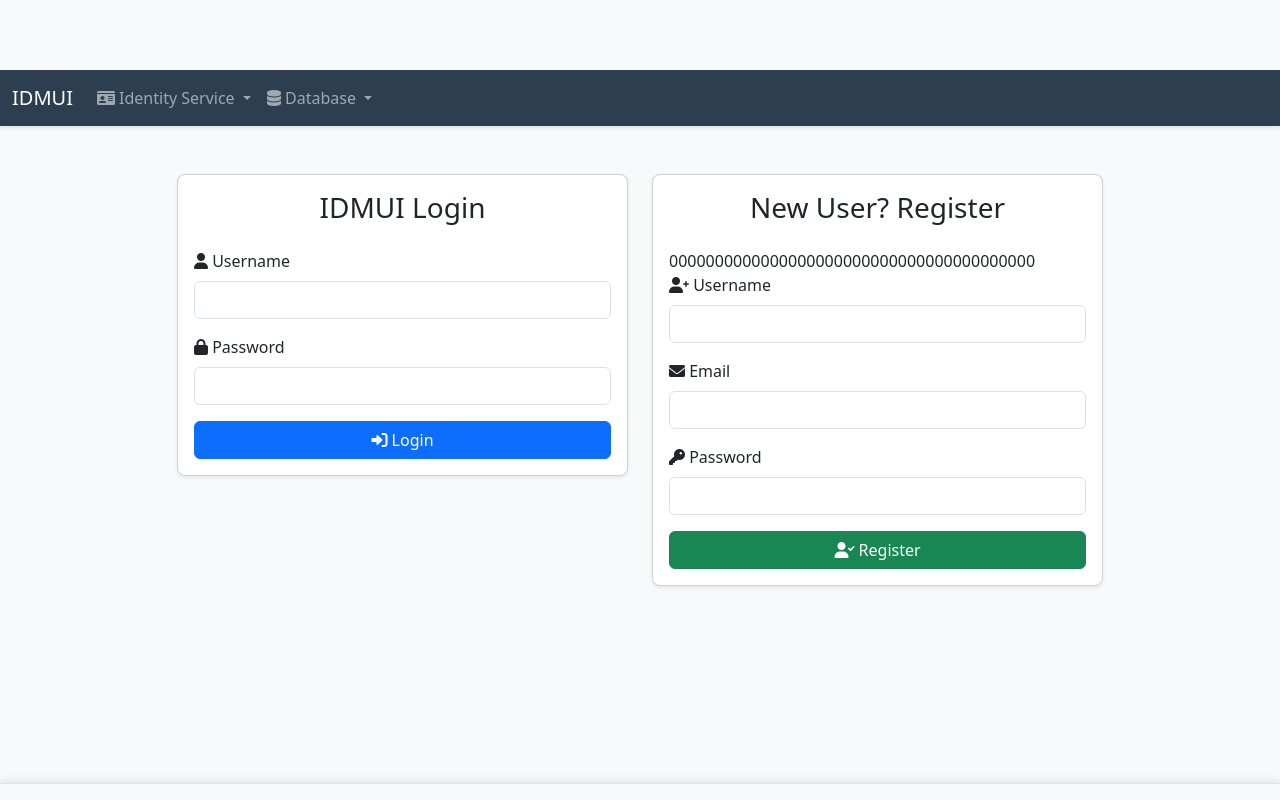
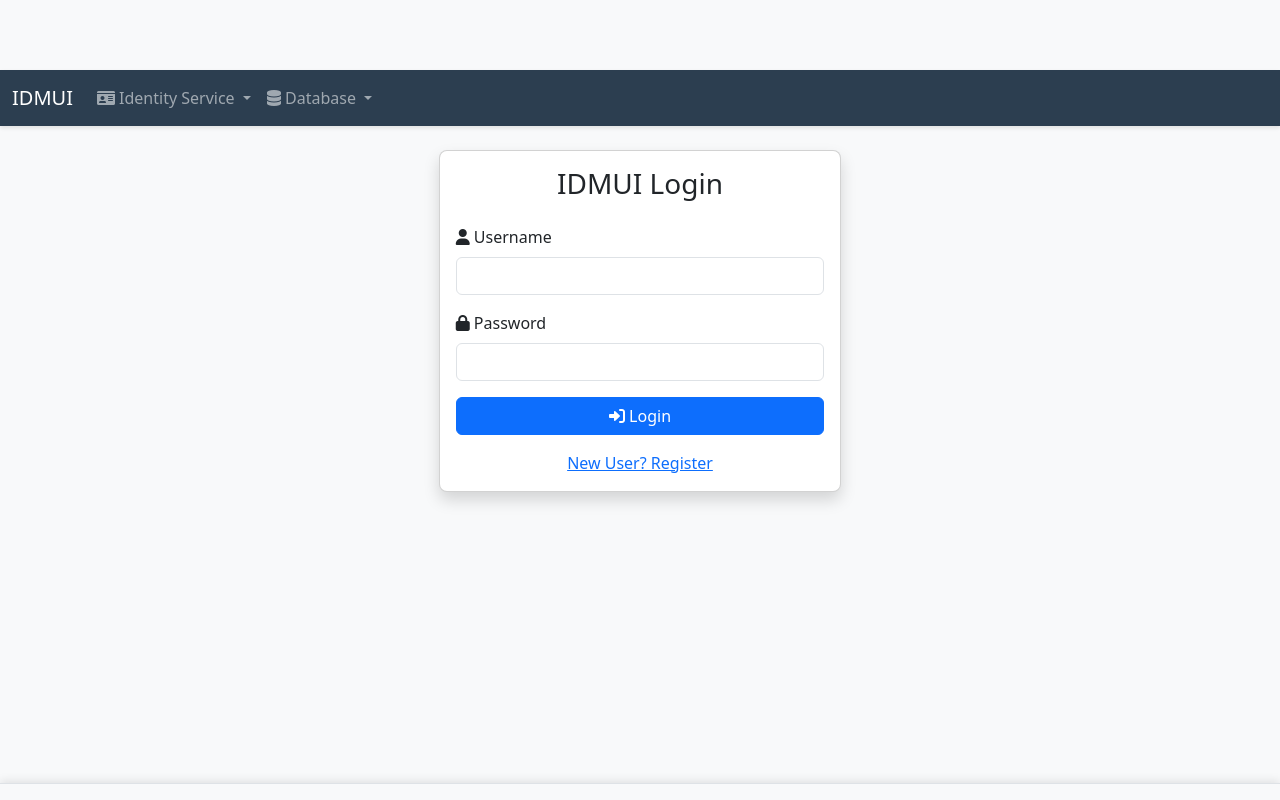
Before and after one commit to codeX2K26/IDMUI, a Flask app: page / in a window 1280 px wide. Run offline with Flask 2, Linux system fonts and the light colour scheme; parts of the project's set-up code (start-up, migrations or seed data) failed here and were passed over; some libraries are stand-ins or nearby versions.

Commit message:
login.html

```diff
--- a/app/templates/auth/login.html
+++ b/app/templates/auth/login.html
@@ -3,11 +3,9 @@
 {% block title %}Login{% endblock %}
 
 {% block content %}
-<div class="container mt-5">
 <div class="row justify-content-center">
-        <!-- Login Form -->
-        <div class="col-md-5">
-            <div class="card shadow-sm mb-4">
+    <div class="col-md-6 col-lg-4">
+        <div class="card shadow">
             <div class="card-body">
                 <h3 class="card-title text-center mb-4">IDMUI Login</h3>
                 <form method="POST" action="{{ url_for('auth.login') }}">
@@ -27,42 +25,43 @@
                         <i class="fas fa-sign-in-alt"></i> Login
                     </button>
                 </form>
-                </div>
-            </div>
-        </div>
-
-        <!-- Registration Form -->
-        <div class="col-md-5">
-            <div class="card shadow-sm">
-                <div class="card-body">
-                    <h3 class="card-title text-center mb-4">New User? Register</h3>
-                    <form method="POST" action="{{ url_for('auth.register') }}">
-                        {{ csrf_token() }}
-                        <div class="mb-3">
-                            <label for="reg_username" class="form-label">
-                                <i class="fas fa-user-plus"></i> Username
-                            </label>
-                            <input type="text" class="form-control" id="reg_username" name="reg_username" required>
-                        </div>
-                        <div class="mb-3">
-                            <label for="reg_email" class="form-label">
-                                <i class="fas fa-envelope"></i> Email
-                            </label>
-                            <input type="email" class="form-control" id="reg_email" name="reg_email" required>
-                        </div>
-                        <div class="mb-3">
-                            <label for="reg_password" class="form-label">
-                                <i class="fas fa-key"></i> Password
-                            </label>
-                            <input type="password" class="form-control" id="reg_password" name="reg_password" required>
-                        </div>
-                        <button type="submit" class="btn btn-success w-100">
-                            <i class="fas fa-user-check"></i> Register
-                        </button>
-                    </form>
+                <div class="text-center mt-3">
+                    <a href="#" data-bs-toggle="modal" data-bs-target="#registerModal">New User? Register</a>
                 </div>
             </div>
         </div>
     </div>
 </div>
+
+<!-- ✅ Registration Modal -->
+<div class="modal fade" id="registerModal" tabindex="-1" aria-labelledby="registerModalLabel" aria-hidden="true">
+  <div class="modal-dialog">
+    <div class="modal-content shadow">
+      <form method="POST" action="{{ url_for('auth.register') }}">
+        <input type="hidden" name="csrf_token" value="{{ csrf_token() }}">
+        <div class="modal-header">
+          <h5 class="modal-title" id="registerModalLabel">Register New User</h5>
+          <button type="button" class="btn-close" data-bs-dismiss="modal" aria-label="Close"></button>
+        </div>
+        <div class="modal-body">
+          <div class="mb-3">
+            <label for="reg_username" class="form-label">Username</label>
+            <input type="text" class="form-control" id="reg_username" name="reg_username" required>
+          </div>
+          <div class="mb-3">
+            <label for="reg_email" class="form-label">Email</label>
+            <input type="email" class="form-control" id="reg_email" name="reg_email" required>
+          </div>
+          <div class="mb-3">
+            <label for="reg_password" class="form-label">Password</label>
+            <input type="password" class="form-control" id="reg_password" name="reg_password" required>
+          </div>
+        </div>
+        <div class="modal-footer">
+          <button type="submit" class="btn btn-success">Register</button>
+        </div>
+      </form>
+    </div>
+  </div>
+</div>
 {% endblock %}
```
Lines whose indentation alone changed are shown as unchanged.
